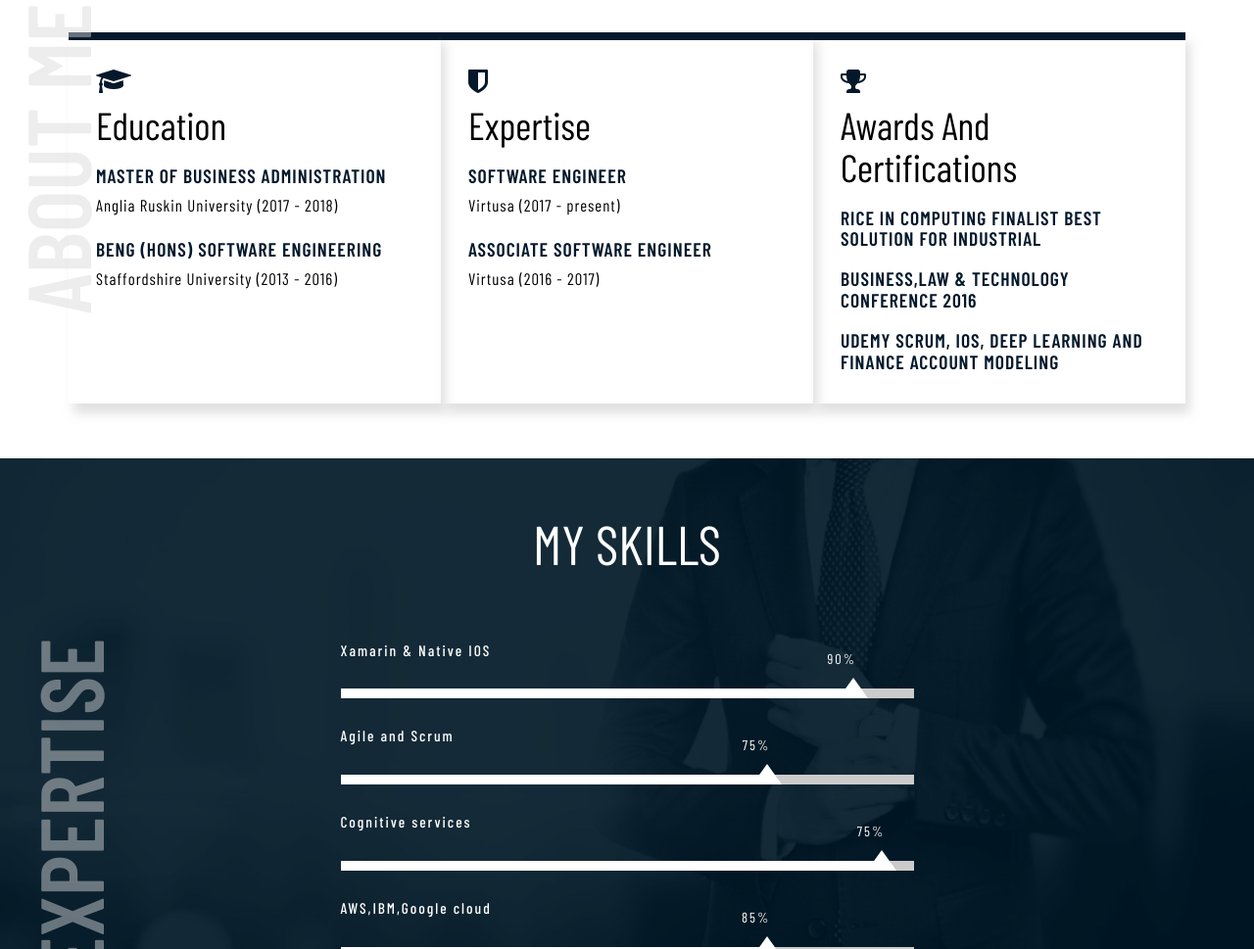
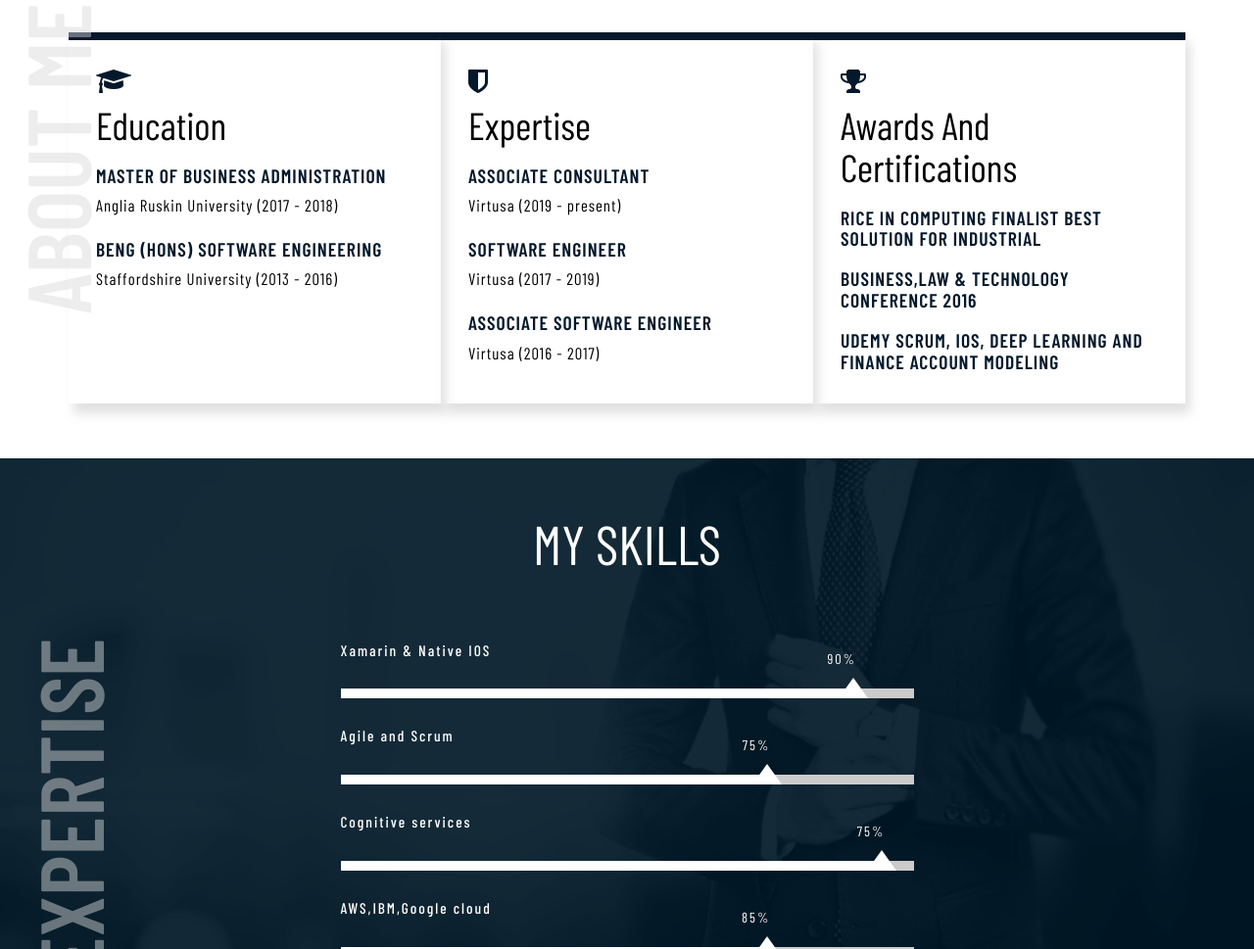
Before and after one commit to Denaindra/Denaindra.github.io, a plain HTML site: page index.html in a window 1280 px wide. Shown: the part 901-1870 px from the top of the page at 98% size. Drawn offline with nearby package versions, Linux system fonts and the light colour scheme; a web font is replaced by a local one.

Commit message:
update career progress

```diff
--- a/index.html
+++ b/index.html
@@ -93,8 +93,10 @@
 						<span class="fa fa-shield  wthree-title-list" aria-hidden="true"></span>
 						<h4 class="aboutbtm-head">expertise</h4>
 
+						<h5>Associate Consultant</h5>
+						<p>Virtusa (2019 - present)</p>
 						<h5>software engineer</h5>
-						<p>Virtusa (2017 - present)</p>
+						<p>Virtusa (2017 - 2019)</p>
 						<h5>associate software engineer</h5>
 						<p>Virtusa (2016 - 2017)</p>
 
```
